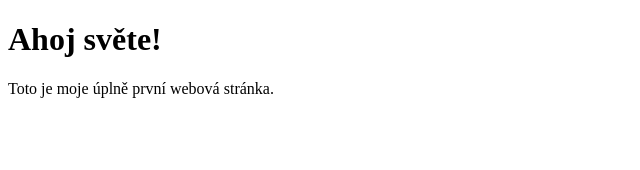
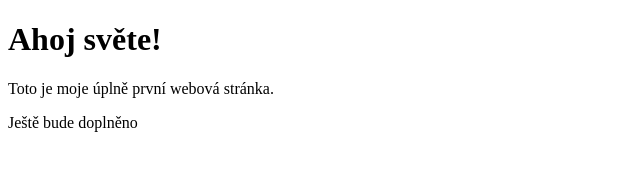
Before and after one commit to Zeli8/moje-prvni-stranka, a plain HTML site: page index.html in a window 1280 px wide. Shown: the whole page, without its empty margins (0-640 px from the left). Drawn offline with Linux system fonts and the light colour scheme.

Commit message:
Update index.html
add a note

```diff
--- a/index.html
+++ b/index.html
@@ -7,5 +7,6 @@
 <body>
   <h1>Ahoj světe!</h1>
   <p>Toto je moje úplně první webová stránka.</p>
+  <p>Ještě bude doplněno</p>
 </body>
 </html>
```
